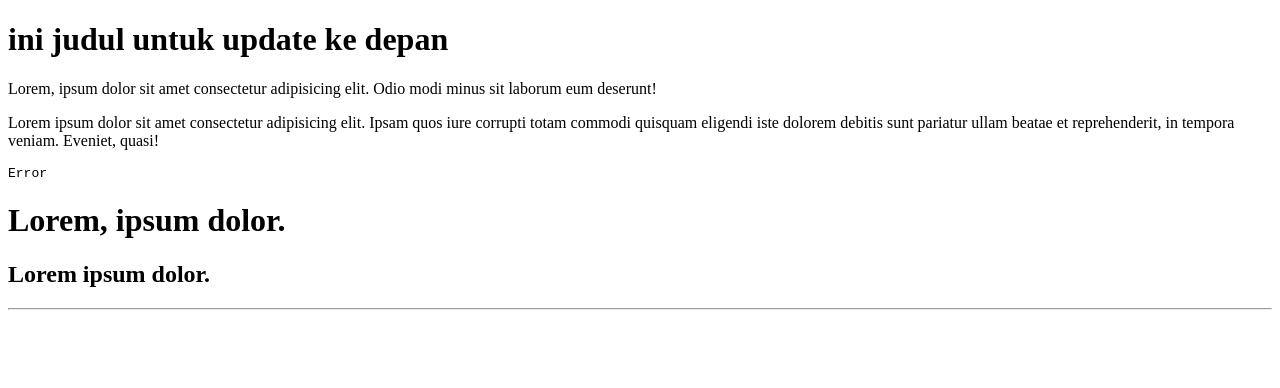
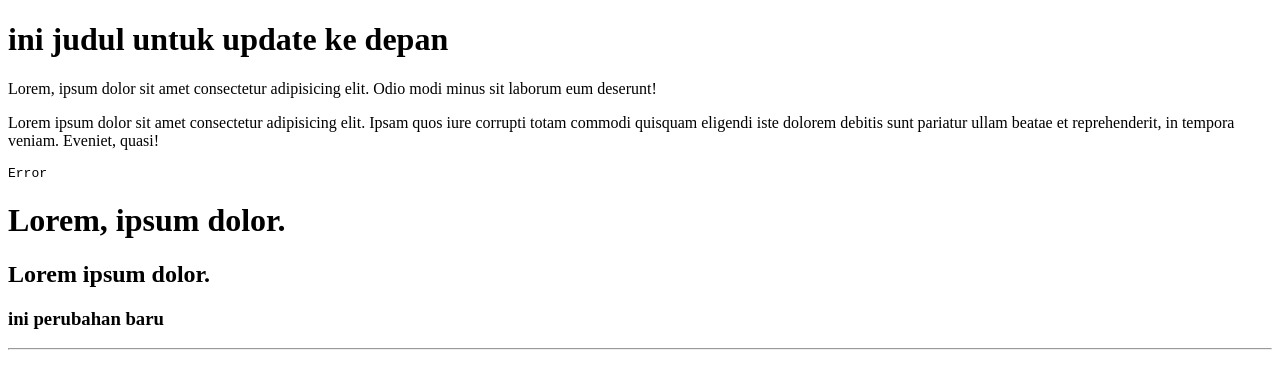
Before and after one commit to MalikAbdCom/website-demo, a plain HTML site: page index.html in a window 1280 px wide. Drawn offline with Linux system fonts and the light colour scheme.

Commit message:
nambahin h3

```diff
--- a/index.html
+++ b/index.html
@@ -20,6 +20,7 @@
     <pre>Error</pre>
     <h1>Lorem, ipsum dolor.</h1>
     <h2>Lorem ipsum dolor.</h2>
+    <h3>ini perubahan baru</h3>
     <hr>
   </body>
 </html>
```
